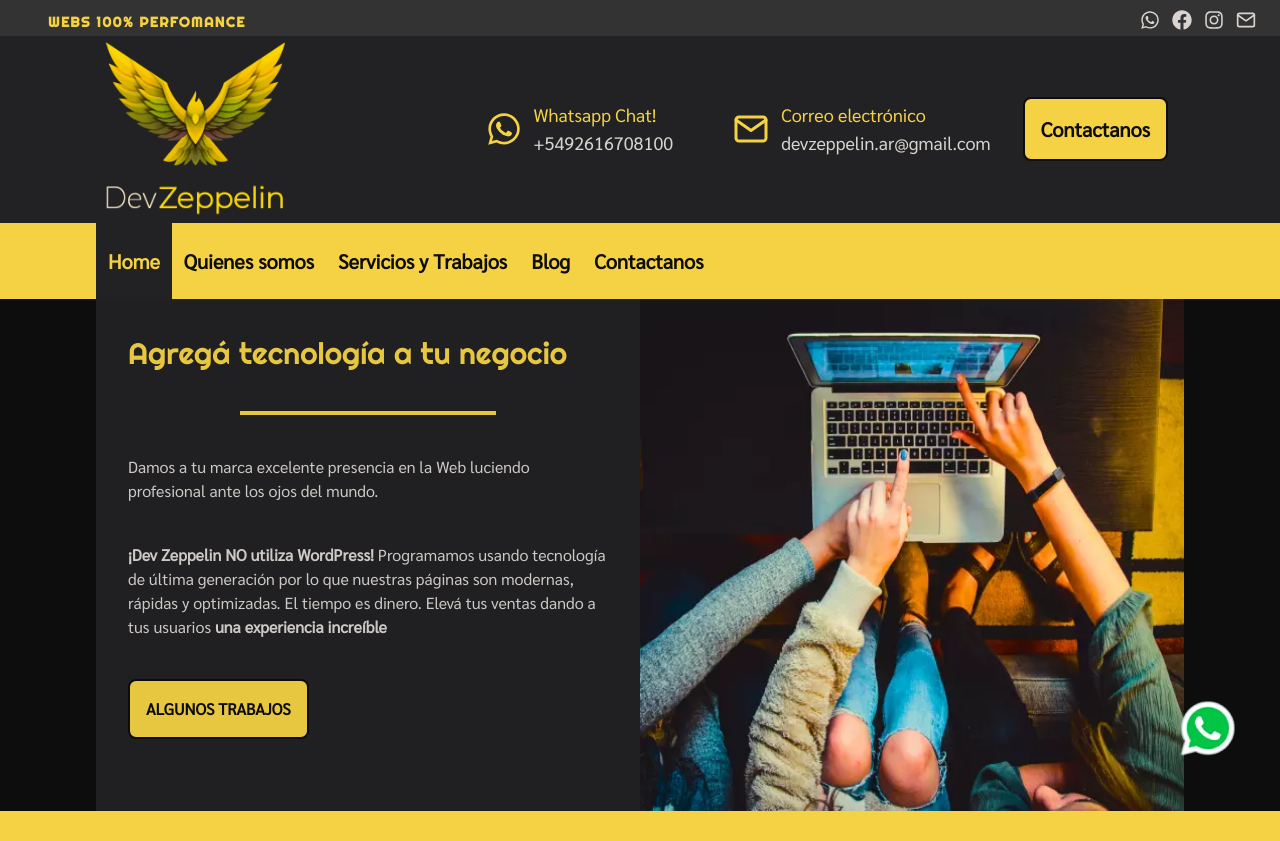
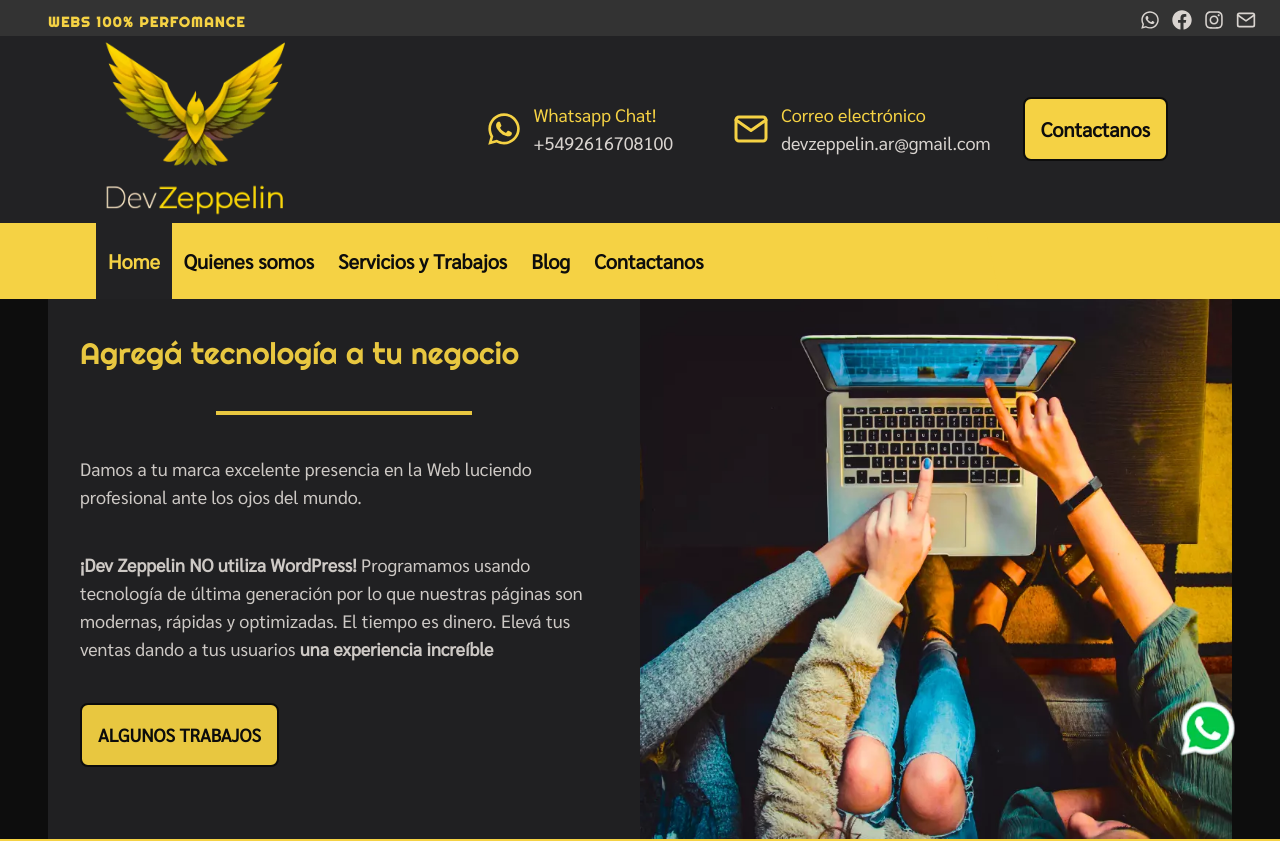
Before and after one commit to DevZeppelin/devzeppelinweb, a Next.js app: page / in a window 1280 px wide. Shown: the top 841 px of the page. Built offline with nearby package versions, Linux system fonts and the light colour scheme.

Commit message:
working on fix best practice meditions with images aspect radio

```diff
--- a/components/sections/SectionBackgroundFixed.js
+++ b/components/sections/SectionBackgroundFixed.js
@@ -39,7 +39,6 @@
           </div>
         </div>
         <style jsx>{`
-
           .textLight {
             text-shadow: 1px 2px 4px white;
           }
--- a/components/sections/SectionWelcome.js
+++ b/components/sections/SectionWelcome.js
@@ -5,7 +5,7 @@
   return (
     <section>
       <div>
-        <div className="flex relative overflow-hidden md:grid md:grid-cols-2 text-base xs:px-2 sm:px-6 md:px-24 bg-primary">
+        <div className="flex relative overflow-hidden md:grid md:grid-cols-2 text-lg xs:px-2 sm:px-6 md:px-12 bg-primary">
           <div className="first-block text-lightGray space-y-6 md:space-y-10 p-6 md:p-8 my-auto bg-secundary z-40 opacity-80 md:opacity-95 h-full">
             <h1 className="font-yellow text-yellow text-2xl md:text-3xl mt-1 font-righteous">
               Agregá tecnología a tu negocio
@@ -36,6 +36,8 @@
             src='/01.webp'
             alt='dev zeppelin logo hyper webs gino pietrobon'
             className=" overflow-hidden w-full h-full"
+            height="810"
+            width="705"
           />
           </div>
         </div>
```
Also changed, not shown: public/01.webp.
